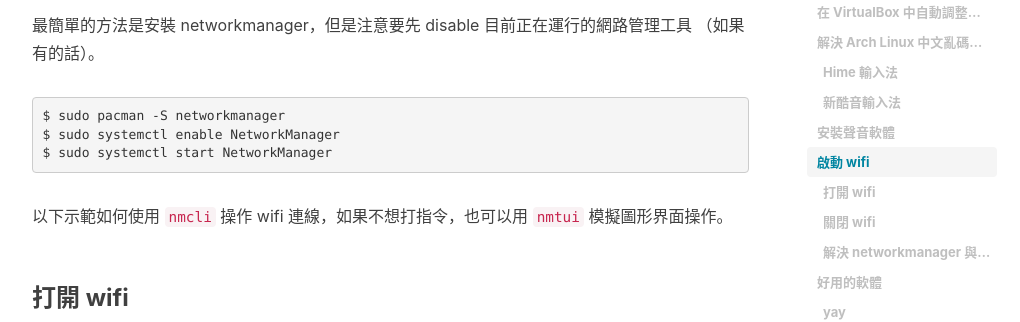
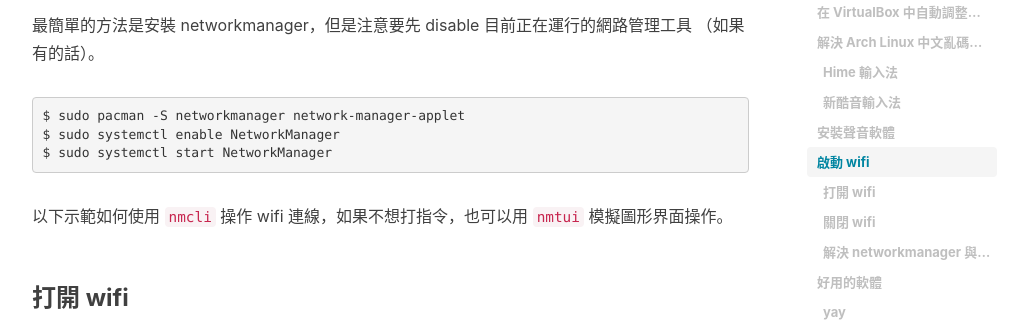
Before and after one commit to blueskyson/blueskyson.github.io, a Jekyll site: the page built from _posts/2021/2021-09-16-archlinux-setup.md, in a window 1280 px wide and 900 px high, scrolled down 4342 px. Shown: the part 152-474 px from the top of the window, without its empty margins (223-1243 px from the left). Built offline with Jekyll 4.4.1, drawn with Linux system fonts in a browser that asks for light colours; nearby versions of some CDN libraries; comment, search, counter and statistics services are not loaded.

Commit message:
Update 2021-09-16-archlinux-setup.md

````diff
--- a/_posts/2021/2021-09-16-archlinux-setup.md
+++ b/_posts/2021/2021-09-16-archlinux-setup.md
@@ -176,7 +176,7 @@
 最簡單的方法是安裝 networkmanager，但是注意要先 disable 目前正在運行的網路管理工具 （如果有的話）。
 
 ```non
-$ sudo pacman -S networkmanager
+$ sudo pacman -S networkmanager network-manager-applet
 $ sudo systemctl enable NetworkManager
 $ sudo systemctl start NetworkManager
 ```
````
